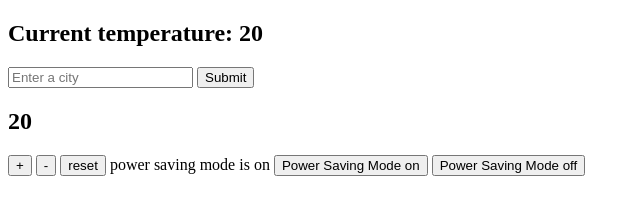
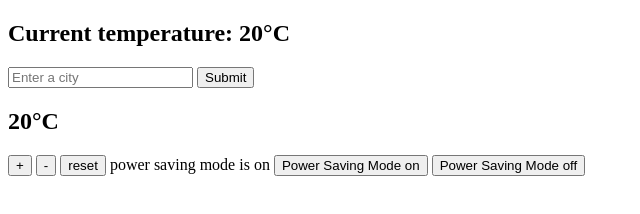
Before and after one commit to pav0107/thermostat-jest, a website with bundled scripts: page index.html in a window 1280 px wide. Shown: the full height of the page, 0-640 px from the left. Built offline with nearby package versions, Linux system fonts and the light colour scheme; no server answers.

Commit message:
added Celcius symbol

```diff
--- a/index.html
+++ b/index.html
@@ -6,14 +6,14 @@
   </head>
   <body>
     <section>
-      <h1>Current temperature: <span id="current-temperature">20</span></h1>
+      <h1>Current temperature: <span id="current-temperature">20</span><span>&#176;</span>C</h1>
       <form id="select-city">
         <input id="current-city" type="text" placeholder="Enter a city"></input>
         <input type="submit"></input>
       </form>
     </section>
     <section>
-      <h1 id="temperature"></h1>
+      <h1><span id="temperature"></span><span>&#176;</span>C</h1>
       <p>
         <button id="temperature-up">+</button>
         <button id="temperature-down">-</button>
```
